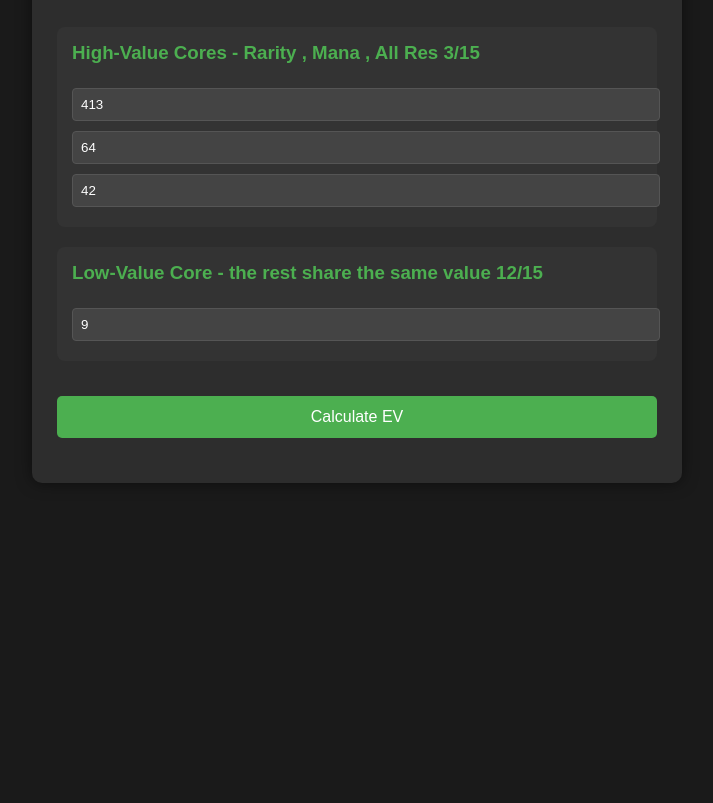
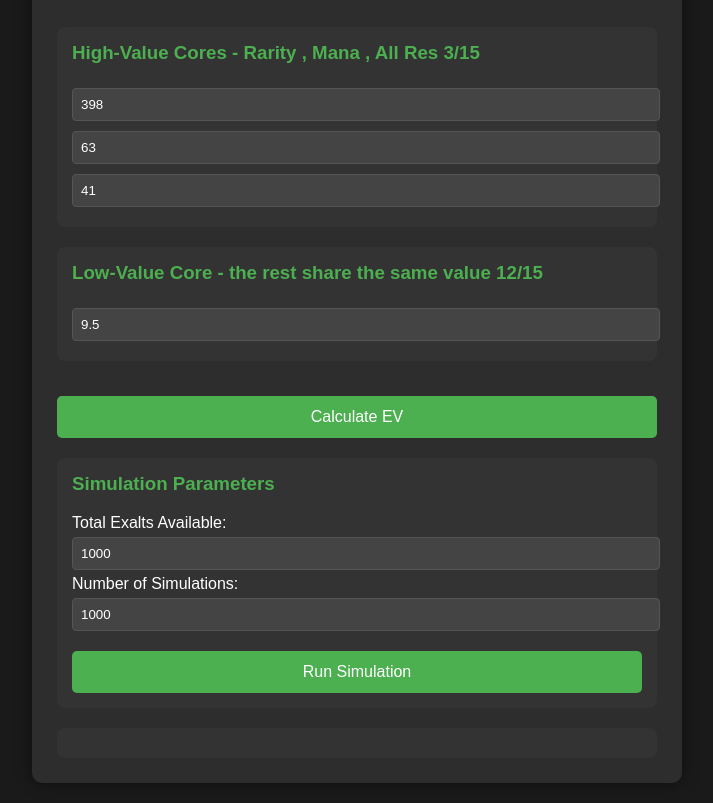
Before and after one commit to MrRaja23/poe-soul-core-ev-calculator, a plain HTML site: page index.html in a window 1280 px wide. Shown: the part 106-909 px from the top of the page, without its empty margins (283-996 px from the left). Before the commit the page ends 840 px from the top, so only its background shows below. Drawn offline with Linux system fonts and the light colour scheme.

Commit message:
Update index.html

```diff
--- a/index.html
+++ b/index.html
@@ -13,22 +13,42 @@
         <!-- High-Value Cores -->
         <div class="input-group">
             <h3>High-Value Cores - Rarity , Mana , All Res 3/15</h3>
-            <input type="number" id="core1" placeholder="Core 1 (ex)" value="413">
-            <input type="number" id="core2" placeholder="Core 2 (ex)" value="64">
-            <input type="number" id="core3" placeholder="Core 3 (ex)" value="42">
+            <input type="number" id="core1" placeholder="Core 1 (ex)" value="398">
+            <input type="number" id="core2" placeholder="Core 2 (ex)" value="63">
+            <input type="number" id="core3" placeholder="Core 3 (ex)" value="41">
         </div>
 
         <!-- Low-Value Core -->
         <div class="input-group">
             <h3>Low-Value Core - the rest share the same value 12/15</h3>
-            <input type="number" id="lowValue" placeholder="Value (ex)" value="9">
+            <input type="number" id="lowValue" placeholder="Value (ex)" value="9.5">
         </div>
 
         <!-- Calculate Button -->
         <button onclick="calculateEV()">Calculate EV</button>
 
-        <!-- Result -->
+        <!-- EV Result -->
         <div id="result"></div>
+
+		<!-- Simulation Section -->
+		<div class="input-group">
+			<h3>Simulation Parameters</h3>
+
+			<div class="simulation-input">
+				<label for="totalExalts">Total Exalts Available:</label>
+				<input type="number" id="totalExalts" value="1000">
+			</div>
+
+			<div class="simulation-input">
+				<label for="numSimulations">Number of Simulations:</label>
+				<input type="number" id="numSimulations" value="1000">
+			</div>
+
+			<button onclick="runSimulation()">Run Simulation</button>
+		</div>
+
+        <!-- Simulation Results -->
+        <div id="simulationResult"></div>
     </div>
 
     <script>
@@ -42,23 +62,14 @@
             const lowValue = parseFloat(document.getElementById('lowValue').value);
 
             // Auto-calculate costs
-            const initialCost = lowValue * 3; // 3 low-value cores
-            const subsequentCost = lowValue * 2; // 2 additional cores per retry
+            const initialCost = lowValue * 3;
+            const subsequentCost = lowValue * 2;
+            const avgHighValue = highValues.reduce((a, b) => a + b, 0) / highValues.length;
+            const pHigh = 3 / 15;
 
-            // Calculate average high-value core
-            const avgHighValue = highValues.reduce((a, b) => a + b, 0) / highValues.length;
-
-            // Probabilities
-            const pHigh = 3 / 15; // 1/5 chance
-            const pLow = 12 / 15; // 4/5 chance
-
-            // Solve EV equations (EV per reforge)
-            // EV = pHigh*(Profit) + pLow*(Loss + EV_retry)
-            // For retries: EV_retry = pHigh*(Profit_retry) + pLow*(Loss_retry + EV_retry)
-            const EV_retry = (pHigh * (avgHighValue - subsequentCost) - pLow * subsequentCost) / (1 - pLow);
-            const EV_total = pHigh * (avgHighValue - initialCost) + pLow * (-initialCost + EV_retry);
-
-            // Divide by average number of reforges (1/pHigh = 5) to get EV per reforge
+            // EV calculations
+            const EV_retry = (pHigh * (avgHighValue - subsequentCost) - (1 - pHigh) * subsequentCost) / (1 - (1 - pHigh));
+            const EV_total = pHigh * (avgHighValue - initialCost) + (1 - pHigh) * (-initialCost + EV_retry);
             const EV_per_reforge = EV_total / (1 / pHigh);
 
             // Display result
@@ -68,6 +79,103 @@
                 <p>EV per Reforge: <strong>${EV_per_reforge.toFixed(2)} exalts</strong></p>
             `;
         }
-    </script>
+
+		function runSimulation() {
+			const highValues = [
+				parseFloat(document.getElementById('core1').value),
+				parseFloat(document.getElementById('core2').value),
+				parseFloat(document.getElementById('core3').value)
+			];
+			const lowValue = parseFloat(document.getElementById('lowValue').value);
+			const totalExalts = parseFloat(document.getElementById('totalExalts').value);
+
+			const initialCost = lowValue * 3;
+			const subsequentCost = lowValue * 2;
+			const pHigh = 3/15;
+
+			// Auto-scale simulations based on investment size
+			const numSimulations = Math.min(10000, Math.max(1000, Math.floor(totalExalts / 10)));
+			let firstRunResult = null;
+			let lastRunResult = null;
+
+			let metrics = {
+				totalNetProfit: 0,
+				totalEndingExalts: 0,
+				totalReforges: 0,
+				totalSuccesses: 0
+			};
+
+			for(let i = 0; i < numSimulations; i++) {
+				let currentExalts = totalExalts;
+				let highValueProfit = 0;
+				let reforgesThisRun = 0;
+				let successesThisRun = 0;
+
+				while(currentExalts >= initialCost) {
+					// Attempt reforge
+					currentExalts -= initialCost;
+					reforgesThisRun++;
+
+					if(Math.random() < pHigh) {
+						const value = highValues[Math.floor(Math.random() * 3)];
+						highValueProfit += value;
+						successesThisRun++;
+						continue;
+					}
+
+					// Retry loop
+					while(currentExalts >= subsequentCost) {
+						currentExalts -= subsequentCost;
+						reforgesThisRun++;
+
+						if(Math.random() < pHigh) {
+							const value = highValues[Math.floor(Math.random() * 3)];
+							highValueProfit += value;
+							successesThisRun++;
+							break;
+						}
+					}
+				}
+
+				const netProfit = highValueProfit - (totalExalts - currentExalts);
+				const endingExalts = totalExalts + netProfit;
+
+				// Store first/last run results
+				if(i === 0) firstRunResult = { netProfit, endingExalts };
+				if(i === numSimulations - 1) lastRunResult = { netProfit, endingExalts };
+
+				// Update metrics
+				metrics.totalNetProfit += netProfit;
+				metrics.totalEndingExalts += endingExalts;
+				metrics.totalReforges += reforgesThisRun;
+				metrics.totalSuccesses += successesThisRun;
+			}
+
+			// Calculate averages
+			const avgResults = {
+				netProfit: metrics.totalNetProfit / numSimulations,
+				endingExalts: metrics.totalEndingExalts / numSimulations,
+				reforges: metrics.totalReforges / numSimulations,
+				successes: metrics.totalSuccesses / numSimulations,
+				evPerReforge: metrics.totalNetProfit / metrics.totalReforges || 0
+			};
+
+			// Display results
+			document.getElementById('simulationResult').innerHTML = `
+				<h3>Aggregate Results (${numSimulations} auto-scaled runs)</h3>
+				<p>Avg. Net Profit: <strong>${avgResults.netProfit.toFixed(1)}ex</strong></p>
+				<p>Avg. Final Exalts: <strong>${avgResults.endingExalts.toFixed(1)}ex</strong></p>
+				<p>Avg. Reforge Attempts: <strong>${avgResults.reforges.toFixed(1)}</strong></p>
+
+				<h3>First Run Example</h3>
+				<p>${totalExalts.toFixed(1)}ex + ${firstRunResult.netProfit.toFixed(1)}ex =
+				<strong>${firstRunResult.endingExalts.toFixed(1)}ex</strong></p>
+
+				<h3>Last Run Example</h3>
+				<p>${totalExalts.toFixed(1)}ex + ${lastRunResult.netProfit.toFixed(1)}ex =
+				<strong>${lastRunResult.endingExalts.toFixed(1)}ex</strong></p>
+			`;
+		}
+</script>
 </body>
 </html>
```
